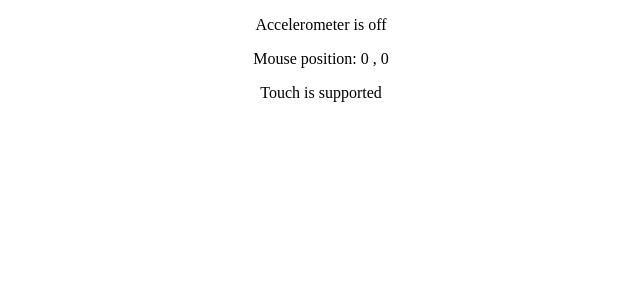
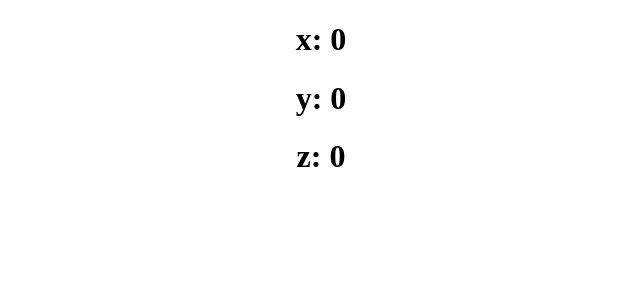
Before and after one commit to Alok301995/cover-your-track-frontend, a React (Create React App) app: page / in a window 1280 px wide. Shown: the top 300 px of the page, without its empty margins (319-959 px from the left). Built offline with nearby package versions, Linux system fonts and the light colour scheme.

Commit message:
new code

```diff
--- a/src/App.js
+++ b/src/App.js
@@ -1,10 +1,11 @@
 import './App.css';
-import Home from './components/Home';
+// import Home from './components/Home';
+import Test from './components/Home/index_2';
 
 function App(props) {
   return (
     <div className="App">
-      <Home />
+      <Test/>
     </div>
   );
 }
--- a/src/components/Home/index.js
+++ b/src/components/Home/index.js
@@ -36,15 +36,22 @@ function trackMouse(callback){
     }
 }
 
+
+// function to detect the magnetometer
+
+
+
 function Home(){
     const [accStatus , setAccStatus] = useState(false);
     // const [gyroStatus , setGyroStatus] = useState(false);
     const [mouse , setMouse] = useState({x:0, y:0});
     const [isTouch , setIsTouch] = useState(false);
+    const [magReading , setMagReading] = useState({x:0, y:0, z:0});
     useEffect(() => {
         detectAcceleration(setAccStatus);
         trackMouse(setMouse);
         detectTouchSupport(setIsTouch);
+        readMagnometer(setMagReading);
     } ,[]);
     return(
         <div className="home__container">
--- /dev/null
+++ b/src/components/Home/index_2.js
@@ -0,0 +1,30 @@
+import {useEffect ,useState} from 'react';
+
+
+
+
+const Test = () => {
+    const [accData, setAccData] = useState({x:0, y:0, z:0});
+    function handler(event){
+        let x = event.acceleration.x;
+        let y = event.acceleration.y;
+        let z = event.acceleration.z;
+        setAccData({x,y,z});
+    }
+    useEffect(() => {
+        window.addEventListener('devicemotion', handler);
+        return () => {
+            window.removeEventListener('devicemotion', handler);
+        }
+    } )
+
+    return (
+    <div>
+        <h1>x: {accData.x}</h1>
+        <h1>y: {accData.y}</h1>
+        <h1>z: {accData.z}</h1>
+    </div>
+    );
+}
+
+export default Test;
```
